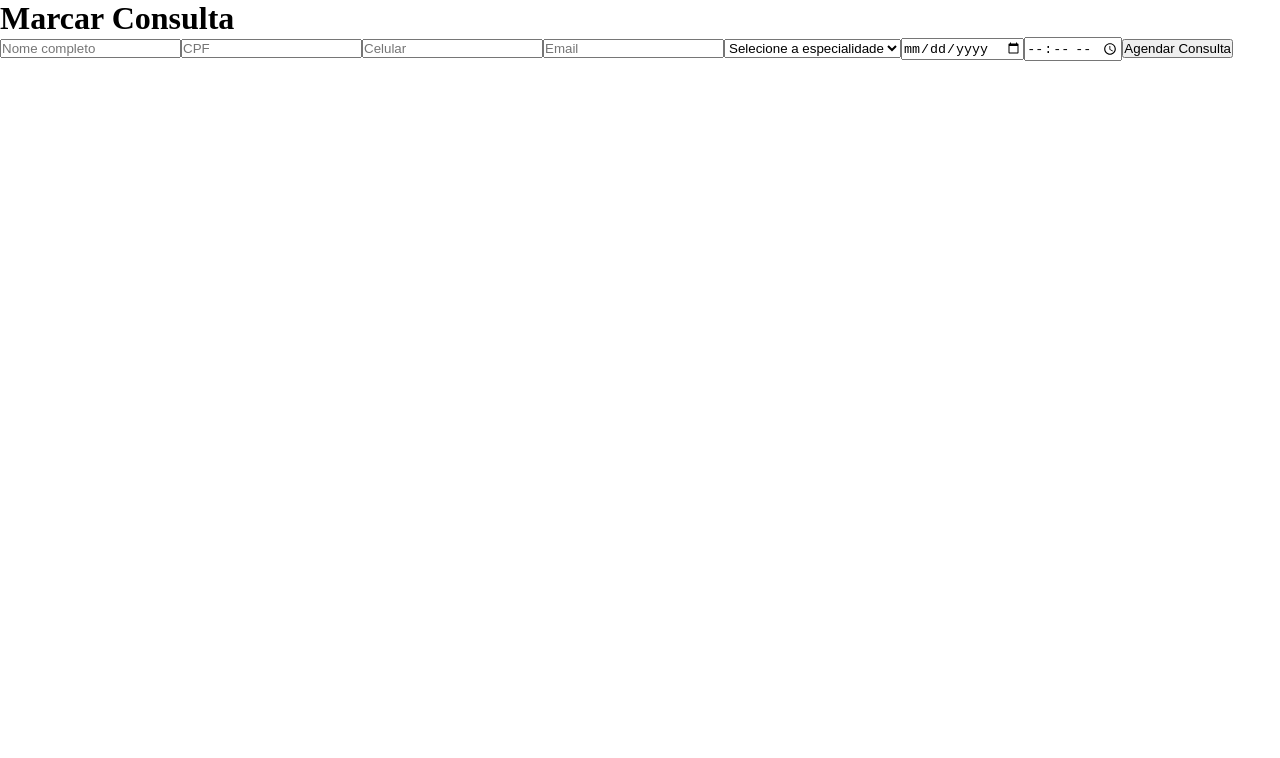
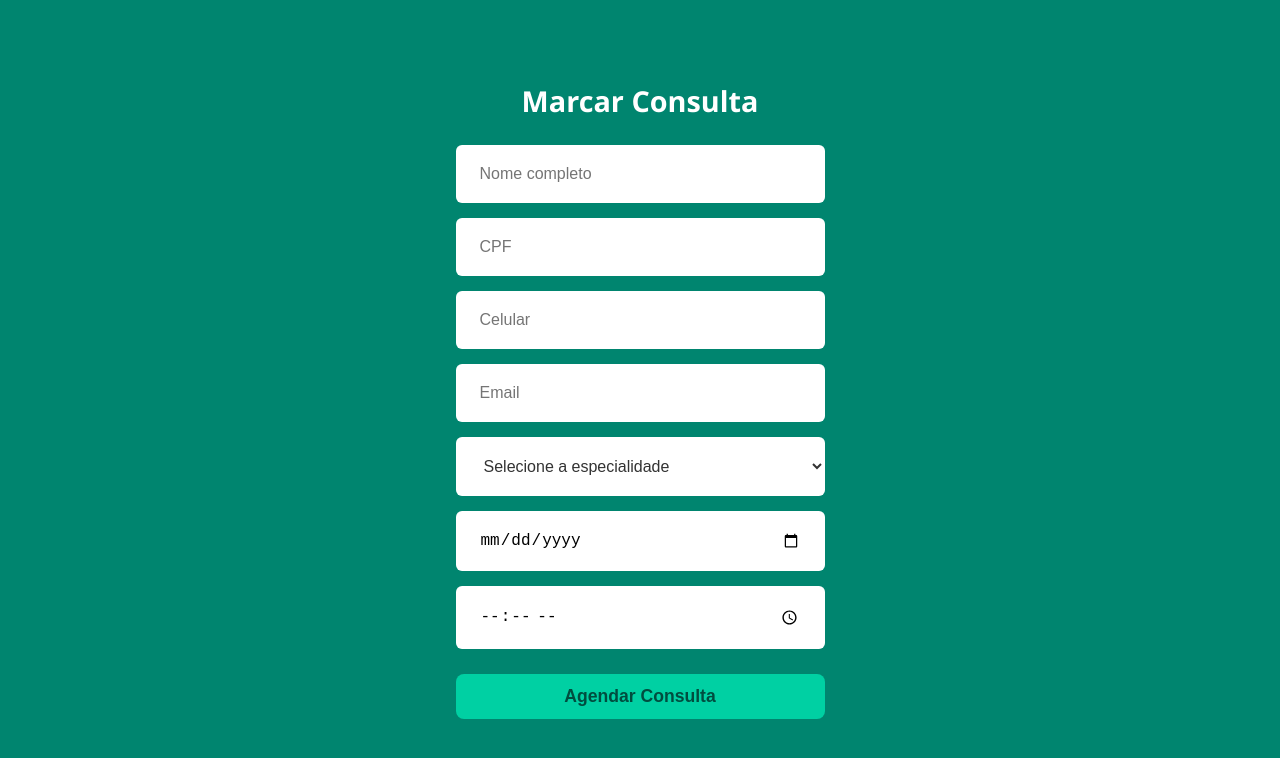
Before and after one commit to Augustto366/Agende-Facil, a React (Vite) app: page /register in a window 1280 px wide. Shown: the top 758 px of the page. Built offline with nearby package versions, Linux system fonts and the light colour scheme.

Commit message:
estilizando register

```diff
--- a/src/components/Register.jsx
+++ b/src/components/Register.jsx
@@ -1,4 +1,5 @@
 import { useState } from 'react';
+import '../styles/App.css'
 
 
 export default function Register() {
@@ -42,7 +43,7 @@ export default function Register() {
     }
 
     return (
-        <div>
+        <div className='boxTest'>
             <h1>Marcar Consulta</h1>
             <form onSubmit={handleSubmit}>
                 <input type="text" name="nome" placeholder="Nome completo" value={form.nome} onChange={handleChange} required />
--- a/src/styles/App.css
+++ b/src/styles/App.css
@@ -407,6 +407,73 @@ html,
         width: 300px;
         margin-top: 20px;
     }
+
+    .boxTest {
+        width: 100%;
+        min-height: 100vh;
+        padding: 30px 25px;
+        background-color: #00856f;
+        border-radius: 10px;
+        box-shadow: 0 4px 10px rgba(0,0,0,0.2);
+        color: #fff;
+        font-family: 'Segoe UI', Tahoma, Geneva, Verdana, sans-serif;
+    }
+
+    .boxTest h1 {
+        text-align: center;
+        margin-bottom: 25px;
+        font-weight: 700;
+        font-size: 1.8rem;
+    }
+
+    .boxTest form {
+        display: flex;
+        flex-direction: column;
+        gap: 15px;
+    }
+
+    .boxTest input[type="text"],
+    .boxTest input[type="tel"],
+    .boxTest input[type="email"],
+    .boxTest input[type="date"],
+    .boxTest input[type="time"],
+    .boxTest select {
+        padding: 10px 12px;
+        border: none;
+        border-radius: 6px;
+        font-size: 1rem;
+        font-weight: 500;
+        outline: none;
+        transition: box-shadow 0.3s ease;
+    }
+
+    .boxTest input[type="text"]:focus,
+    .boxTest input[type="tel"]:focus,
+    .boxTest input[type="email"]:focus,
+    .boxTest input[type="date"]:focus,
+    .boxTest input[type="time"]:focus,
+    .boxTest select:focus {
+        box-shadow: 0 0 5px 2px #00d0a3;
+    }
+
+    .boxTest select {
+        background-color: #fff;
+        color: #333;
+        cursor: pointer;
+    }
+
+    .boxTest button {
+        margin-top: 10px;
+        background-color: #00d0a3;
+        color: #004d3f;
+        font-weight: 700;
+        border: none;
+        padding: 12px;
+        border-radius: 8px;
+        cursor: pointer;
+        font-size: 1.1rem;
+        transition: background-color 0.3s ease;
+    }
 }
 
 @media (min-width: 361px) and (max-width: 500px) {
@@ -800,6 +867,73 @@ html,
     .med {
         width: 300px;
         margin-top: 20px;
+    }
+
+    .boxTest {
+        width: 100%;
+        min-height: 100vh;
+        padding: 30px 25px;
+        background-color: #00856f;
+        border-radius: 10px;
+        box-shadow: 0 4px 10px rgba(0,0,0,0.2);
+        color: #fff;
+        font-family: 'Segoe UI', Tahoma, Geneva, Verdana, sans-serif;
+    }
+
+    .boxTest h1 {
+        text-align: center;
+        margin-bottom: 25px;
+        font-weight: 700;
+        font-size: 1.8rem;
+    }
+
+    .boxTest form {
+        display: flex;
+        flex-direction: column;
+        gap: 15px;
+    }
+
+    .boxTest input[type="text"],
+    .boxTest input[type="tel"],
+    .boxTest input[type="email"],
+    .boxTest input[type="date"],
+    .boxTest input[type="time"],
+    .boxTest select {
+        padding: 10px 12px;
+        border: none;
+        border-radius: 6px;
+        font-size: 1rem;
+        font-weight: 500;
+        outline: none;
+        transition: box-shadow 0.3s ease;
+    }
+
+    .boxTest input[type="text"]:focus,
+    .boxTest input[type="tel"]:focus,
+    .boxTest input[type="email"]:focus,
+    .boxTest input[type="date"]:focus,
+    .boxTest input[type="time"]:focus,
+    .boxTest select:focus {
+        box-shadow: 0 0 5px 2px #00d0a3;
+    }
+
+    .boxTest select {
+        background-color: #fff;
+        color: #333;
+        cursor: pointer;
+    }
+
+    .boxTest button {
+        margin-top: 10px;
+        background-color: #00d0a3;
+        color: #004d3f;
+        font-weight: 700;
+        border: none;
+        padding: 12px;
+        border-radius: 8px;
+        cursor: pointer;
+        font-size: 1.1rem;
+        transition: background-color 0.3s ease;
     }
 }
 
@@ -1241,4 +1375,80 @@ html,
         width: 300px;
         margin-top: 20px;
     }
+
+    .boxTest {
+        display: flex;
+        flex-direction: column;
+        align-items: center;
+        justify-content: center;
+        width: 100%;
+        min-height: 100vh;
+        padding: 30px 25px;
+        background-color: #00856f;
+        box-shadow: 0 4px 10px rgba(0,0,0,0.2);
+        color: #fff;
+        font-family: 'Segoe UI', Tahoma, Geneva, Verdana, sans-serif;
+    }
+
+    .boxTest h1 {
+        text-align: center;
+        margin-bottom: 25px;
+        font-weight: 700;
+        font-size: 1.8rem;
+    }
+
+    .boxTest form {
+        display: flex;
+        width: 30%;
+        flex-direction: column;
+        gap: 15px;
+    }
+
+    .boxTest input[type="text"],
+    .boxTest input[type="tel"],
+    .boxTest input[type="email"],
+    .boxTest input[type="date"],
+    .boxTest input[type="time"],
+    .boxTest select {
+        padding: 20px 24px;
+        border: none;
+        border-radius: 6px;
+        font-size: 1rem;
+        font-weight: 500;
+        outline: none;
+        transition: box-shadow 0.3s ease;
+    }
+
+    .boxTest input[type="text"]:focus,
+    .boxTest input[type="tel"]:focus,
+    .boxTest input[type="email"]:focus,
+    .boxTest input[type="date"]:focus,
+    .boxTest input[type="time"]:focus,
+    .boxTest select:focus {
+        box-shadow: 0 0 5px 2px #00d0a3;
+    }
+
+    .boxTest select {
+        background-color: #fff;
+        color: #333;
+        cursor: pointer;
+    }
+
+    .boxTest button {
+        margin-top: 10px;
+        background-color: #00d0a3;
+        color: #004d3f;
+        font-weight: 700;
+        border: none;
+        padding: 12px;
+        border-radius: 8px;
+        cursor: pointer;
+        font-size: 1.1rem;
+        transition: background-color 0.3s ease;
+    }
+
+    .boxTest button:hover {
+        background-color: #00b288;
+        color: #fff;
+    }
 }
```
